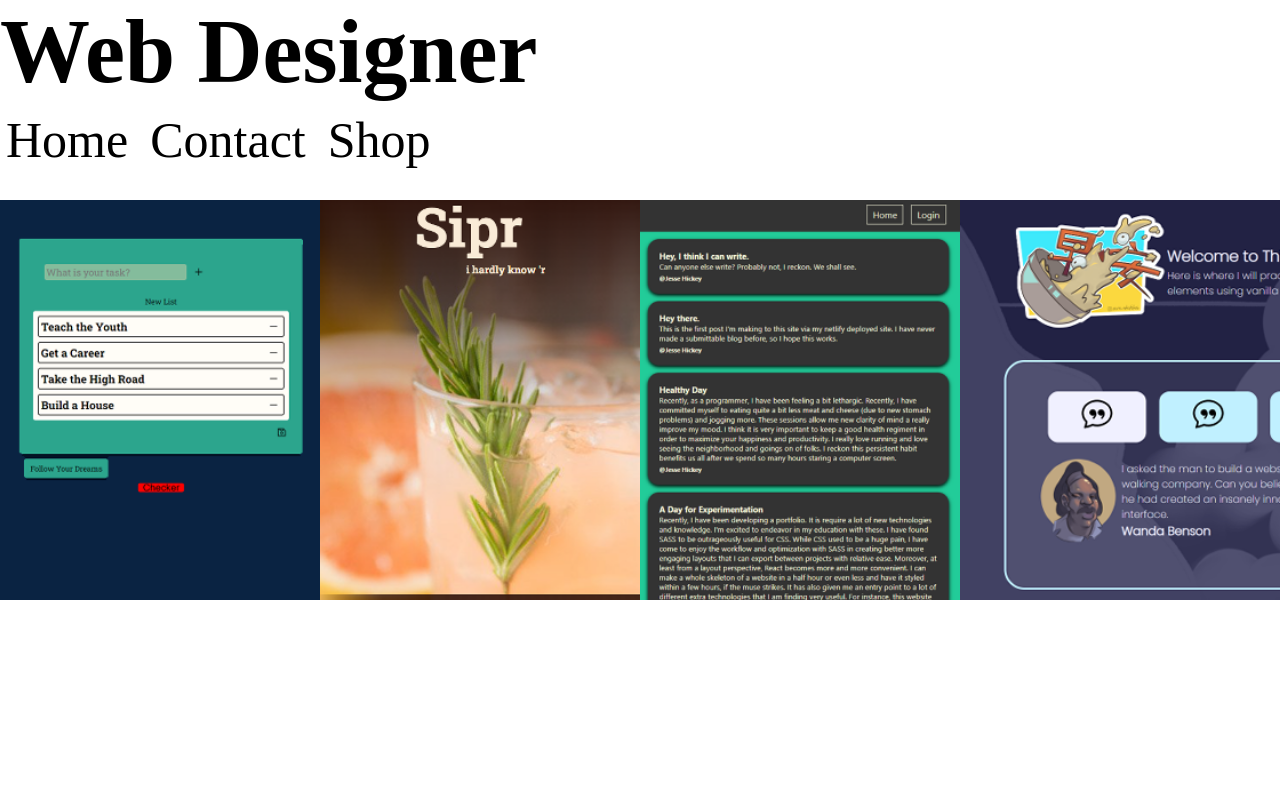
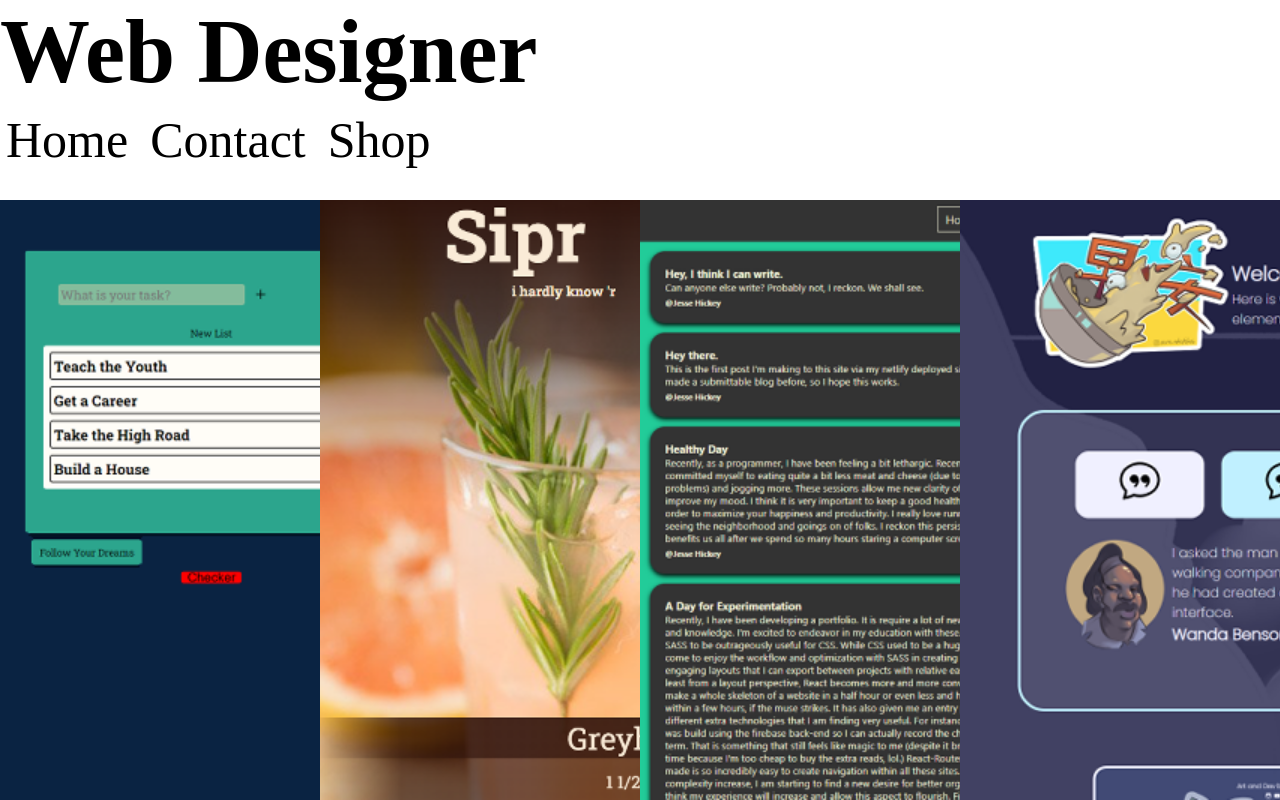
Before and after one commit to acrestudio-jesse/bold-portfolio, a React (Create React App) app: page /designer in a window 1280 px wide. Built offline with nearby package versions, Linux system fonts and the light colour scheme; a web font is replaced by a local one.

Commit message:
fixed webdev

```diff
--- a/src/components/UI/webcard/WebCard.module.css
+++ b/src/components/UI/webcard/WebCard.module.css
@@ -1,6 +1,6 @@
 .card {
   width: 25vw;
-  height: 50vh;
+  height: 75vh;
   background-color: rgb(0, 0, 0);
   background-size: cover;
   color: transparent;
@@ -10,5 +10,6 @@
 @media screen and (min-width: 320px) and (max-width: 480px) {
   .card {
     width: 50vw;
+    height: 50vh;
   }
 }
```
Also changed, not shown: 1 other file (tests, documents, lock files or other folders).
